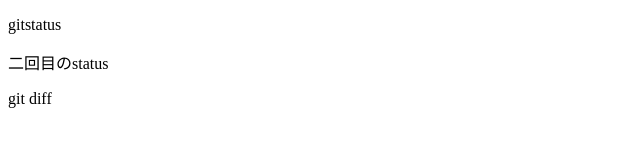
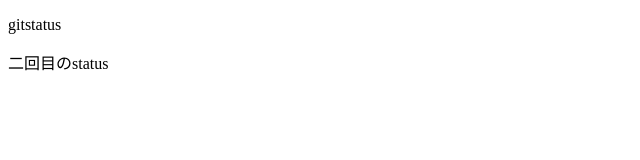
Before and after one commit to taka453/git_tutorial, a plain HTML site: page index.html in a window 1280 px wide. Shown: the full height of the page, 0-640 px from the left. Drawn offline with Linux system fonts and the light colour scheme.

Commit message:
パラグラフを削除

```diff
--- a/index.html
+++ b/index.html
@@ -7,6 +7,5 @@
 <body>
     <p>gitstatus</p>
     <p>二回目のstatus</p>
-    <p>git diff</p>
 </body>
 </html>
```
